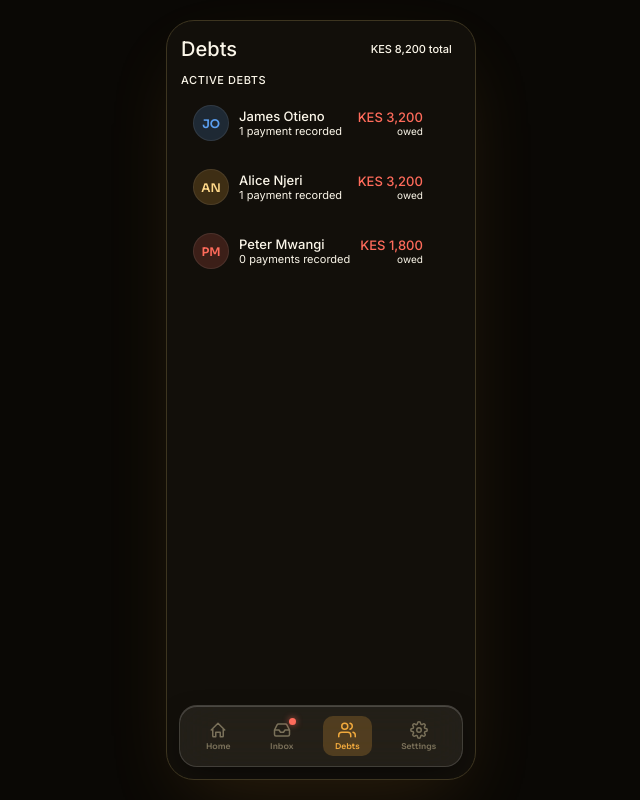
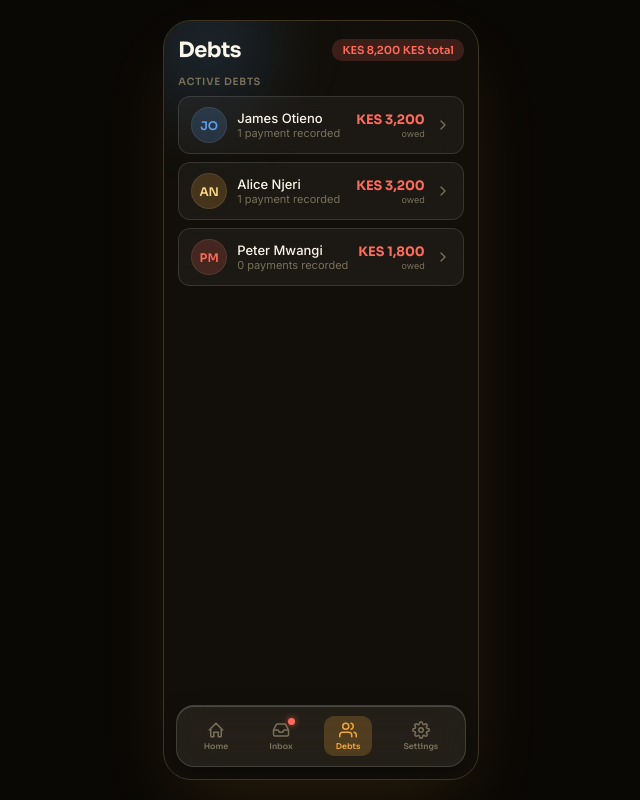
Before and after one commit to bred9702-svg/duka-app, a React (Vite) app: page /debts in a window 1280 px wide. Shown: the whole page, without its empty margins (319-959 px from the left). Built offline with nearby package versions, Linux system fonts and the light colour scheme.

Commit message:
Update DebtsScreen.jsx

```diff
--- a/src/screens/DebtsScreen.jsx
+++ b/src/screens/DebtsScreen.jsx
@@ -18,7 +18,13 @@ export default function DebtsScreen() {
   const total = customers.reduce((a, c) => a + c.totalOwed, 0)
 
   return (
-    <div style={{ flex: 1, overflowY: 'auto', padding: '16px 14px 8px' }}>
+    <div style={{ flex: 1, overflowY: 'auto', padding: '16px 14px 8px', position: 'relative' }}>
+      <div
+        className="bg-blob"
+        style={{ width: 130, height: 130, top: -30, left: -30, background: 'rgba(91,159,240,0.15)' }}
+      />
+
+      <div style={{ position: 'relative', zIndex: 1 }}>
         <div
           style={{
             display: 'flex',
@@ -27,19 +33,30 @@ export default function DebtsScreen() {
             marginBottom: 12,
           }}
         >
-        <h1 style={{ fontSize: 20, fontWeight: 500 }}>Debts</h1>
+          <h1
+            style={{
+              fontFamily: 'var(--font-display)',
+              fontSize: 21,
+              fontWeight: 700,
+              color: 'var(--text-hi)',
+              letterSpacing: '-0.02em',
+            }}
+          >
+            Debts
+          </h1>
           {total > 0 && (
             <span
               style={{
-              background: 'var(--red-bg)',
-              color: 'var(--red-text)',
+                background: 'rgba(255,107,91,0.18)',
+                color: '#FF6B5B',
+                fontFamily: 'var(--font-display)',
                 fontSize: 11,
-              fontWeight: 500,
-              padding: '3px 9px',
-              borderRadius: 12,
+                fontWeight: 600,
+                padding: '4px 10px',
+                borderRadius: 10,
               }}
             >
-            {fmtKES(total)} total
+              {fmtKES(total)} KES total
             </span>
           )}
         </div>
@@ -49,13 +66,13 @@ export default function DebtsScreen() {
             <Icon
               name="users"
               size={32}
-            color="var(--text-secondary)"
+              color="var(--text-low)"
               style={{ display: 'block', margin: '0 auto 8px' }}
             />
-          <p style={{ fontSize: 13, fontWeight: 500, marginBottom: 4 }}>
+            <p style={{ fontFamily: 'var(--font-display)', fontSize: 13, fontWeight: 600, color: 'var(--text-hi)', marginBottom: 4 }}>
               No customers yet
             </p>
-          <p style={{ fontSize: 12, color: 'var(--text-secondary)' }}>
+            <p style={{ fontSize: 12, color: 'var(--text-low)' }}>
               Add customers when classifying transactions as debts
             </p>
           </Card>
@@ -65,12 +82,13 @@ export default function DebtsScreen() {
           <div>
             <p
               style={{
-              fontSize: 11,
-              fontWeight: 500,
-              color: 'var(--text-secondary)',
+                fontFamily: 'var(--font-display)',
+                fontSize: 10,
+                fontWeight: 600,
+                color: 'var(--text-low)',
                 marginBottom: 8,
                 textTransform: 'uppercase',
-              letterSpacing: '.05em',
+                letterSpacing: '0.08em',
               }}
             >
               Active debts
@@ -84,27 +102,31 @@ export default function DebtsScreen() {
                   alignItems: 'center',
                   gap: 10,
                   padding: '10px 12px',
-                background: 'var(--bg-card)',
-                border: '1px solid var(--border)',
-                borderRadius: 10,
+                  background: 'var(--glass-fill-soft)',
+                  backdropFilter: 'blur(12px)',
+                  WebkitBackdropFilter: 'blur(12px)',
+                  border: '1px solid var(--glass-border)',
+                  borderRadius: 12,
                   marginBottom: 8,
                   cursor: 'pointer',
+                  animation: 'slideUp 0.4s ease-out backwards',
+                  animationDelay: `${i * 0.05}s`,
                 }}
               >
                 <Avatar name={c.name} color={AVATAR_COLORS[i % AVATAR_COLORS.length]} size={36} />
                 <div style={{ flex: 1, minWidth: 0 }}>
-                <p style={{ fontSize: 13, fontWeight: 500 }}>{c.name}</p>
-                <p style={{ fontSize: 11, color: 'var(--text-secondary)' }}>
+                  <p style={{ fontSize: 13, fontWeight: 500, color: 'var(--text-hi)' }}>{c.name}</p>
+                  <p style={{ fontSize: 11, color: 'var(--text-low)' }}>
                     {c.payments.length} payment{c.payments.length !== 1 ? 's' : ''} recorded
                   </p>
                 </div>
                 <div style={{ textAlign: 'right' }}>
-                <p style={{ fontSize: 13, fontWeight: 500, color: 'var(--red)' }}>
+                  <p style={{ fontFamily: 'var(--font-display)', fontSize: 13, fontWeight: 700, color: '#FF6B5B' }}>
                     {fmtKES(c.totalOwed)}
                   </p>
-                <p style={{ fontSize: 10, color: 'var(--text-secondary)' }}>owed</p>
+                  <p style={{ fontSize: 9, color: 'var(--text-low)' }}>owed</p>
                 </div>
-              <Icon name="chevronRight" size={16} color="var(--text-secondary)" />
+                <Icon name="chevronRight" size={16} color="var(--text-low)" />
               </div>
             ))}
           </div>
@@ -114,12 +136,13 @@ export default function DebtsScreen() {
           <div>
             <p
               style={{
-              fontSize: 11,
-              fontWeight: 500,
-              color: 'var(--text-secondary)',
+                fontFamily: 'var(--font-display)',
+                fontSize: 10,
+                fontWeight: 600,
+                color: 'var(--text-low)',
                 margin: '12px 0 8px',
                 textTransform: 'uppercase',
-              letterSpacing: '.05em',
+                letterSpacing: '0.08em',
               }}
             >
               Cleared
@@ -133,24 +156,27 @@ export default function DebtsScreen() {
                   alignItems: 'center',
                   gap: 10,
                   padding: '10px 12px',
-                background: 'var(--bg-card)',
-                border: '1px solid var(--border)',
-                borderRadius: 10,
+                  background: 'var(--glass-fill-soft)',
+                  backdropFilter: 'blur(12px)',
+                  WebkitBackdropFilter: 'blur(12px)',
+                  border: '1px solid var(--glass-border)',
+                  borderRadius: 12,
                   marginBottom: 8,
                   cursor: 'pointer',
-                opacity: 0.65,
+                  opacity: 0.6,
                 }}
               >
                 <Avatar name={c.name} color="green" size={36} />
                 <div style={{ flex: 1 }}>
-                <p style={{ fontSize: 13, fontWeight: 500 }}>{c.name}</p>
-                <p style={{ fontSize: 11, color: 'var(--text-secondary)' }}>Fully paid</p>
+                  <p style={{ fontSize: 13, fontWeight: 500, color: 'var(--text-hi)' }}>{c.name}</p>
+                  <p style={{ fontSize: 11, color: 'var(--text-low)' }}>Fully paid</p>
                 </div>
-              <Icon name="chevronRight" size={16} color="var(--text-secondary)" />
+                <Icon name="chevronRight" size={16} color="var(--text-low)" />
               </div>
             ))}
           </div>
         )}
       </div>
+    </div>
   )
 }
```
Lines whose indentation alone changed are shown as unchanged.
